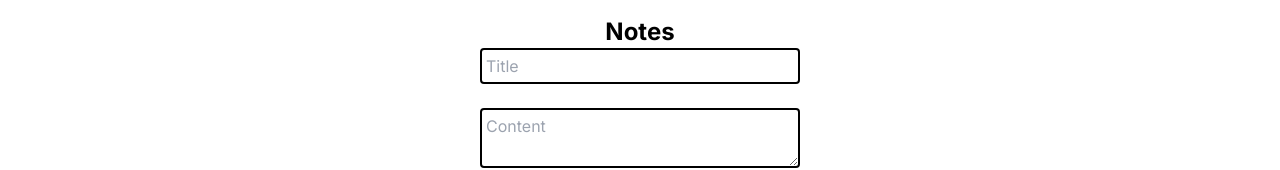
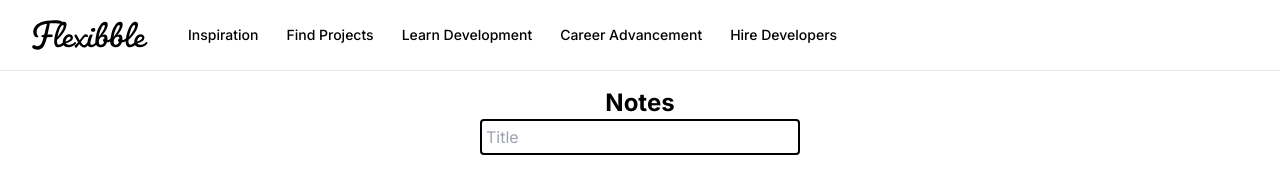
Before and after one commit to CoffeeZine/Homepage, a Next.js app: page / in a window 1280 px wide. Shown: the top 170 px of the page. Built offline with nearby package versions, Linux system fonts and the light colour scheme; no server answers; the database is empty.

Commit message:
navbar fit

```diff
--- a/components/layout.tsx
+++ b/components/layout.tsx
@@ -5,7 +5,7 @@ import Footer from "./footer";
 export default function Layout({ children }: { children: React.ReactNode }) {
   return (
     <>
-      {/* <Navbar /> */}
+      <Navbar />
       <main>{children}</main>
       <Footer />
     </>
--- a/components/navbar.tsx
+++ b/components/navbar.tsx
@@ -8,7 +8,7 @@ import { NavLinks } from "../constant";
 // import Button from "./Button";
 // import ProfileMenu from "./ProfileMenu";
 
-const Navbar = async () => {
+const Navbar = () => {
   //   const session = await getCurrentUser()
 
   return (
@@ -18,11 +18,11 @@ const Navbar = async () => {
           <Image src="/logo.svg" width={116} height={43} alt="logo" />
         </Link>
         <ul className="xl:flex hidden text-small gap-7">
-          {/* {NavLinks.map((link: any) => (
+          {NavLinks.map((link: any) => (
             <Link href={link.href} key={link.text}>
               {link.text}
             </Link>
-          ))} */}
+          ))}
         </ul>
       </div>
 
```
